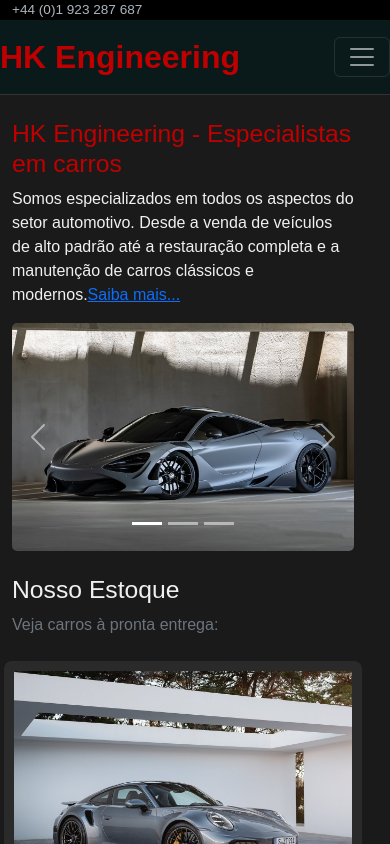
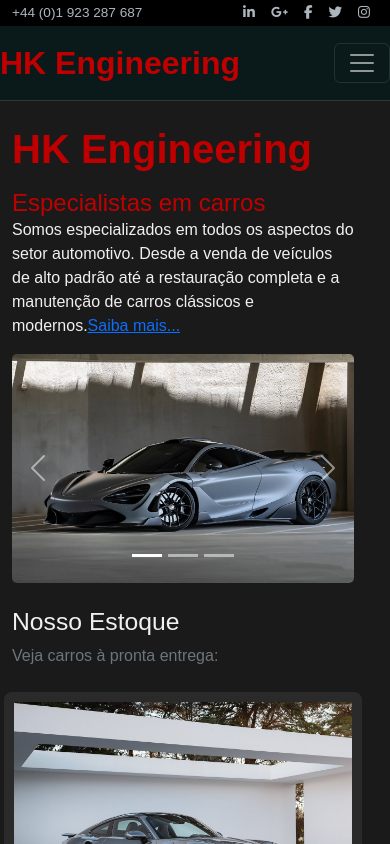
Before and after one commit to ugoincc/tds-trabalho-2, a React (Vite) app: page / in a window 390 px wide. Shown: the top 844 px of the page. Built offline with nearby package versions, Linux system fonts and the light colour scheme.

Commit message:
criacao do Home.module; adicao de um h1

```diff
--- a/index.html
+++ b/index.html
@@ -3,6 +3,7 @@
   <head>
     <meta charset="UTF-8" />
     <link rel="icon" type="image/svg+xml" href="/src/assets/icons/favicon-32x32.png" />
+    <link rel="stylesheet" href="https://cdnjs.cloudflare.com/ajax/libs/font-awesome/6.5.1/css/all.min.css">
     <meta name="viewport" content="width=device-width, initial-scale=1.0" />
     <title>HK Engineering</title>
   </head>
--- a/src/layout/Header.jsx
+++ b/src/layout/Header.jsx
@@ -14,19 +14,19 @@
       <div id="barra-superior" className="container-fluid">
         <span className="telefone">+44 (0)1 923 287 687</span>
         <div className="icones-sociais">
-          <a href="#">
+          <a href="https://www.linkedin.com" target="_blank" rel="noopener noreferrer">
             <i className="fab fa-linkedin-in"></i>
           </a>
-          <a href="#">
+          <a href="https://plus.google.com" target="_blank" rel="noopener noreferrer">
             <i className="fab fa-google-plus-g"></i>
           </a>
-          <a href="#">
+          <a href="https://www.facebook.com" target="_blank" rel="noopener noreferrer">
             <i className="fab fa-facebook-f"></i>
           </a>
-          <a href="#">
+          <a href="https://www.twitter.com" target="_blank" rel="noopener noreferrer">
             <i className="fab fa-twitter"></i>
           </a>
-          <a href="#">
+          <a href="https://www.instagram.com" target="_blank" rel="noopener noreferrer">
             <i className="fab fa-instagram"></i>
           </a>
         </div>
--- a/src/routes/Home.jsx
+++ b/src/routes/Home.jsx
@@ -3,11 +3,12 @@
   availableCars,
   mainCarouselData,
   newsData,
-} from "../api/data/mockData"; /*descobrir o caminho disso */
+} from "../api/data/mockData";
 import SlideCarousel from "../components/SlideCarousel";
 import NewsItemCard from "../components/cards/NewsItemCard";
 import { useState } from "react";
 import CarDetailDialog from "../components/dialogs/CarDetailDialog";
+import styles from "./Home.module.css";
 
 function Home() {
   const [carDetailDialogOpen, setCarDetailDialogOpen] = useState(false);
@@ -21,10 +22,13 @@
   };
 
   return (
-    <div id="conteudo-principal" className="container mt-4">
-      <main id="coluna-esquerda">
-        <section className="secao-principal">
-          <h2>HK Engineering - Especialistas em carros</h2>
+    <div className={`container mt-4 ${styles.conteudoPrincipal}`}>
+      <main className={styles.colunaEsquerda}>
+        <section className={styles.secaoPrincipal}>
+          <div className={styles.tituloContainer}>
+            <h1>HK Engineering</h1>
+            <h2>Especialistas em carros</h2>
+          </div>
           <p>
             Somos especializados em todos os aspectos do setor automotivo. Desde
             a venda de veículos de alto padrão até a restauração completa e a
@@ -41,7 +45,7 @@
           <h2>Nosso Estoque</h2>
           <p className="text-secondary">Veja carros à pronta entrega:</p>
 
-          <div id="estoqueContainer" className="row">
+          <div className="row">
             {availableCars.map((car) => (
               <VehicleCard
                 key={car.modelYear}
@@ -61,8 +65,8 @@
         </section>
       </main>
 
-      <aside id="coluna-direita">
-        <section className="secao-horarios">
+      <aside className={styles.colunaDireita}>
+        <section className={styles.secaoHorarios}>
           <h3>Horários de Atentimento</h3>
 
           <table className="table table-dark table-striped">
@@ -109,7 +113,7 @@
           </div>
         </section>
 
-        <section className="secao-especialidades">
+        <section className={styles.secaoEspecialidades}>
           <h3>Nossas Especialidades</h3>
           <ul>
             <li>Restauração de Carros Clássicos</li>
@@ -119,7 +123,7 @@
           </ul>
         </section>
 
-        <section className="secao-processo">
+        <section className={styles.secaoProcesso}>
           <h3>Nosso Processo</h3>
           <ol>
             <li>Avaliação e Desmontagem Completa</li>
--- /dev/null
+++ b/src/routes/Home.module.css
@@ -0,0 +1,62 @@
+/* ===== CONTEÚDO PRINCIPAL ===== */
+.conteudoPrincipal {
+  display: flex;
+}
+
+.colunaEsquerda {
+  flex: 3;
+  padding-right: 1.5em;
+}
+
+.colunaDireita {
+  flex: 1;
+  border-left: 1px solid #333;
+  padding-left: 1.5em;
+}
+
+.tituloContainer {
+  display: flex;
+  align-items: baseline;
+  gap: 1rem;
+  flex-wrap: wrap;
+}
+
+.secaoPrincipal h1 {
+  color: #c00000;
+  font-size: 2.5rem;
+  font-weight: 700;
+  margin: 0;
+}
+
+.secaoPrincipal h2 {
+  color: #c00000;
+  font-size: 1.5rem;
+  margin: 0;
+  font-weight: 400;
+}
+
+.secaoProcesso {
+  margin-top: 30px;
+}
+
+.secaoHorarios {
+  margin-top: 20px;
+}
+
+.secaoEspecialidades {
+  margin-top: 30px;
+}
+
+/* Para telas pequenas (celulares) */
+@media (max-width: 768px) {
+  /* Faz as colunas ficarem uma em cima da outra */
+  .conteudoPrincipal {
+    flex-direction: column;
+  }
+
+  .colunaDireita {
+    border-left: none;
+    padding-left: 0;
+    margin-top: 20px;
+  }
+}
--- a/src/styles.css
+++ b/src/styles.css
@@ -92,45 +92,13 @@
   padding: 5px 10px;
 }
 
-/* ===== CONTEÚDO PRINCIPAL ===== */
-#conteudo-principal {
-  display: flex;
-}
-
-#coluna-esquerda {
-  flex: 3;
-  padding-right: 1.5em;
-}
-
-#coluna-direita {
-  flex: 1;
-  border-left: 1px solid #333;
-  padding-left: 1.5em;
-}
-
 .imagem-principal {
   width: 100%;
   border-radius: 5px;
 }
 
-.secao-principal h2 {
-  color: #c00000;
-}
-
 .hr {
   border-top: 1px solid #555;
-}
-
-.secao-processo {
-  margin-top: 30px;
-}
-
-.secao-horarios {
-  margin-top: 20px;
-}
-
-.secao-especialidades {
-  margin-top: 30px;
 }
 
 
@@ -262,17 +230,6 @@
 
 /* Para telas pequenas (celulares) */
 @media (max-width: 768px) {
-  /* Faz as colunas ficarem uma em cima da outra */
-  #conteudo-principal {
-    flex-direction: column;
-  }
-
-  #coluna-direita {
-    border-left: none;
-    padding-left: 0;
-    margin-top: 20px;
-  }
-
   /* Mostra o aviso que estava escondido */
   .aviso-mobile {
     display: block;
```
Also changed, not shown: 1 other file (tests, documents, lock files or other folders).
